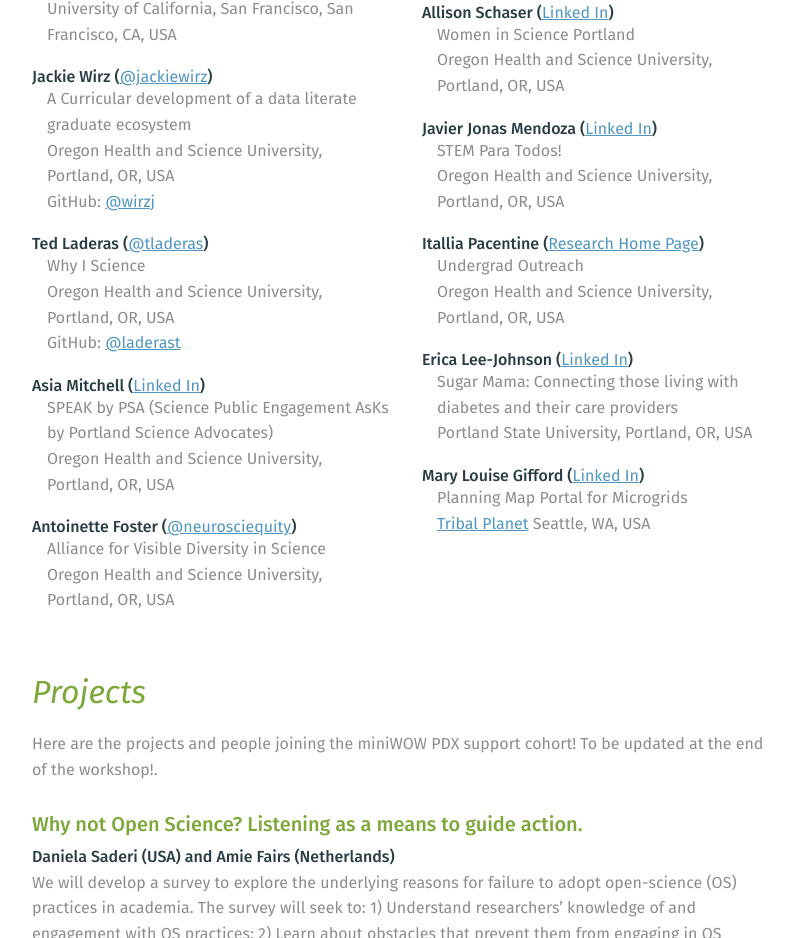
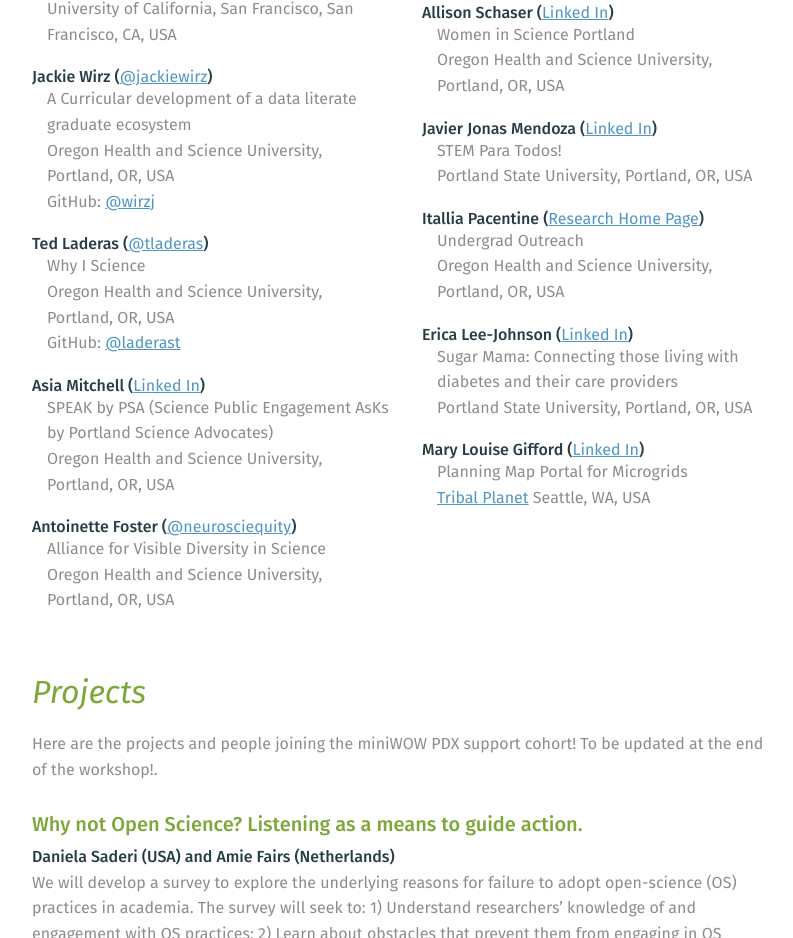
Before and after one commit to daniellecrobinson/mini-wow-pdx, a plain HTML site: page index.html in a window 1280 px wide. Shown: the part 5143-6081 px from the top of the page, without its empty margins (263-1056 px from the left). Drawn offline with nearby package versions, Linux system fonts and the light colour scheme; a script that the page names is missing.

Commit message:
changie Javier's affiliation to PSU

```diff
--- a/index.html
+++ b/index.html
@@ -256,7 +256,7 @@
 	  <section class='person'><h3>Lucille Moore (<a target='_blank' href='https://www.linkedin.com/in/lucille-moore-780088a8/'>Linked In</a>)</h3><p>Alliance for Visible Diversity in Science<br />Oregon Health and Science University, Portland, OR, USA<br /></p></section>
 	  <section class='person'><h3>Tavita Garrett (<a target='_blank' href='https://www.linkedin.com/in/tavitagarrett/'>Linked In</a>)</h3><p>Modular Easily Customizable and Interactive CVs <br />Oregon Health and Science University, Portland, OR, USA<br /></p></section>
 	  <section class='person'><h3>Allison Schaser (<a target='_blank' href='https://www.linkedin.com/in/allison-schaser-63b62099//'>Linked In</a>)</h3><p>Women in Science Portland <br />Oregon Health and Science University, Portland, OR, USA<br /></p></section>
-	<section class='person'><h3>Javier Jonas Mendoza (<a target='_blank' href='https://www.linkedin.com/in/javier-jonas-mendoza-228530129/'>Linked In</a>)</h3><p>STEM Para Todos! <br />Oregon Health and Science University, Portland, OR, USA<br /></p></section>
+	<section class='person'><h3>Javier Jonas Mendoza (<a target='_blank' href='https://www.linkedin.com/in/javier-jonas-mendoza-228530129/'>Linked In</a>)</h3><p>STEM Para Todos! <br />Portland State University, Portland, OR, USA<br /></p></section>
 	<section class='person'><h3>Itallia Pacentine (<a target='_blank' href='http://www.ohsu.edu/xd/research/centers-institutes/vollum/faculty/nicolsonlab.cfm'>Research Home Page</a>)</h3><p>Undergrad Outreach <br />Oregon Health and Science University, Portland, OR, USA<br /></p></section>
 	<section class='person'><h3>Erica Lee-Johnson (<a target='_blank' href='https://www.linkedin.com/in/erica-lee-johnson-53326123/'>Linked In</a>)</h3><p>Sugar Mama: Connecting those living with diabetes and their care providers <br /> Portland State University, Portland, OR, USA<br /></p></section>
 	<section class='person'><h3>Mary Louise Gifford (<a target='_blank' href='https://www.linkedin.com/in/mlgifford/'>Linked In</a>)</h3><p>Planning Map Portal for Microgrids <br /><a href='https://www.tribalplanet.com/'>Tribal Planet</a> Seattle, WA, USA<br /></p></section>
```
